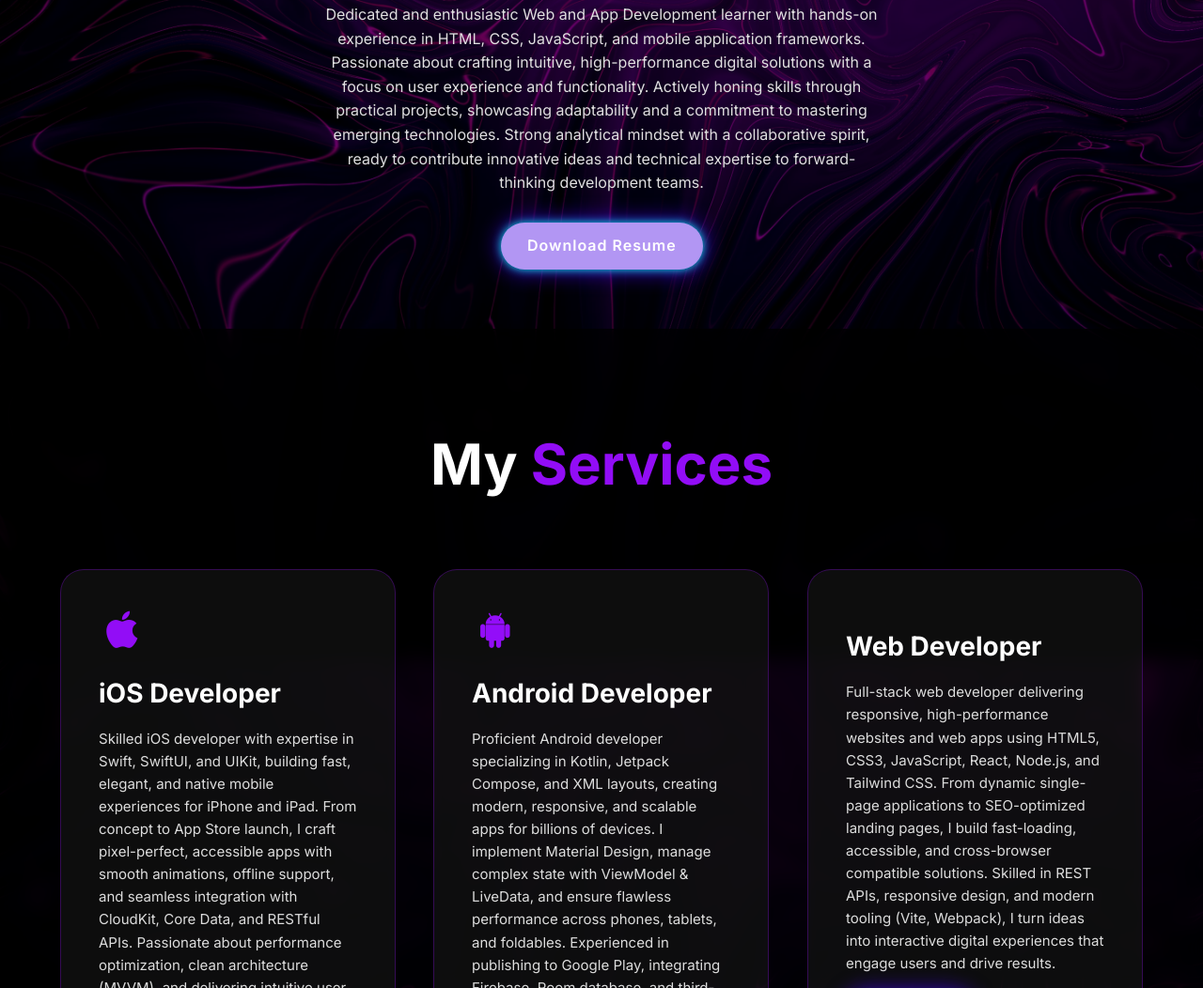
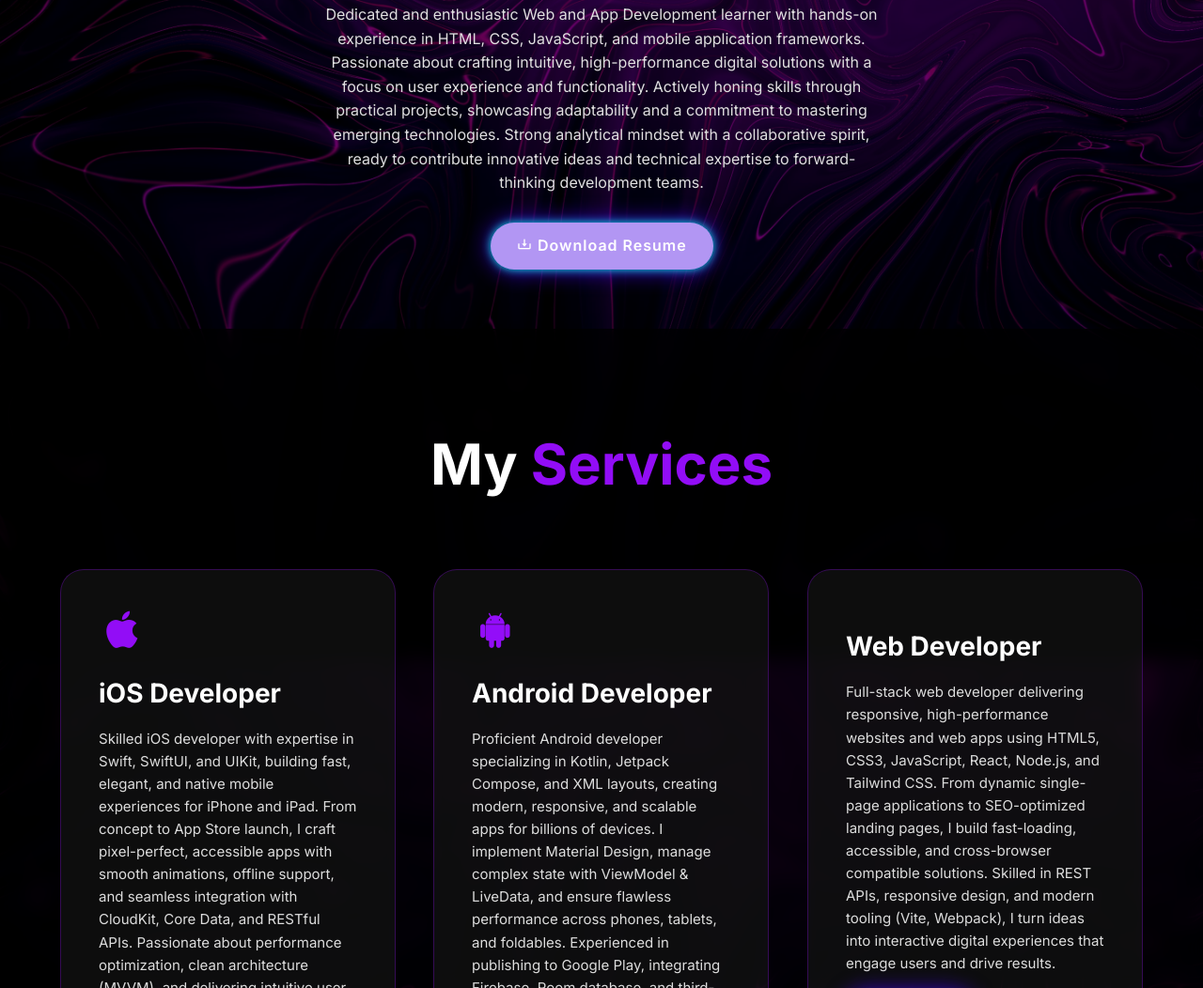
Before and after one commit to vasuki01-hub/PritWebsite, a plain HTML site: page index.html in a window 1280 px wide. Shown: the part 1407-2459 px from the top of the page at 94% size. Drawn offline with nearby package versions, Linux system fonts and the light colour scheme; some icons are missing.

Commit message:
Smooth & Bug Fix

```diff
--- a/index.html
+++ b/index.html
@@ -381,7 +381,13 @@
       <h2>About <span>Me</span></h2>
       <h4>Full Stack Developer!</h4>
       <p>Dedicated and enthusiastic Web and App Development learner with hands-on experience in HTML, CSS, JavaScript, and mobile application frameworks. Passionate about crafting intuitive, high-performance digital solutions with a focus on user experience and functionality. Actively honing skills through practical projects, showcasing adaptability and a commitment to mastering emerging technologies. Strong analytical mindset with a collaborative spirit, ready to contribute innovative ideas and technical expertise to forward-thinking development teams.</p>
-      <a href="Prit Resume.pdf" download class="about-btn-box">Download Resume</a>
+      <a href="Prit Resume.pdf"
+   download="Prit_Ghodasara_Resume.pdf"
+   class="about-btn-box"
+   target="_blank"
+   rel="noopener">
+   <i class='bx bx-download'></i> Download Resume
+</a>
     </div>
   </section>
 
```
